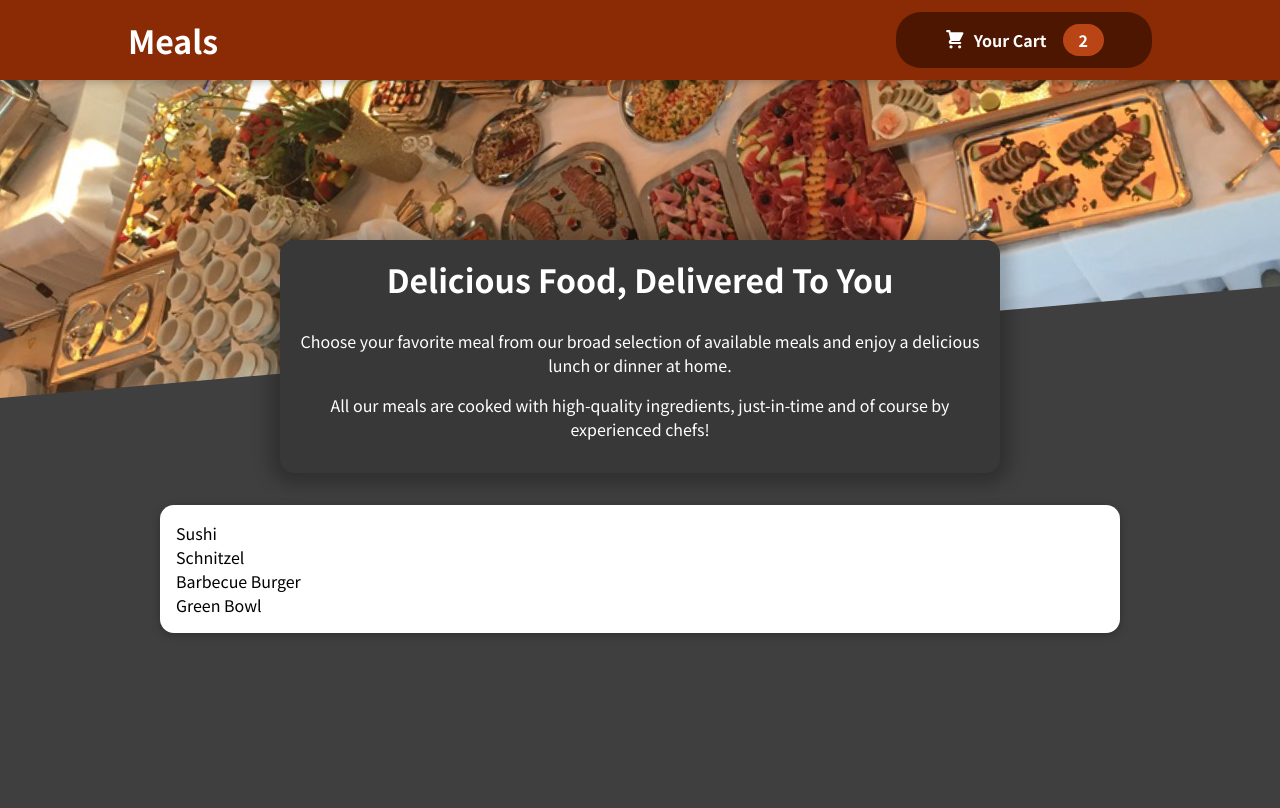
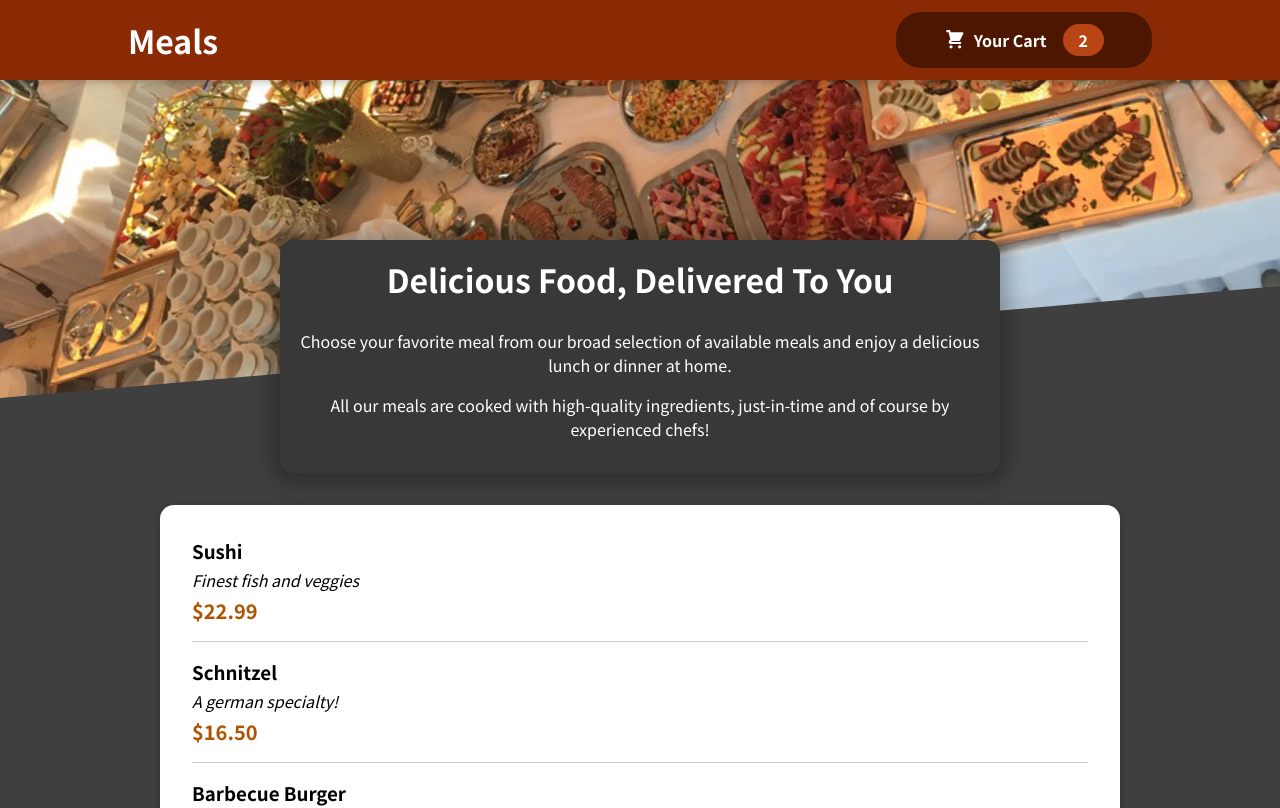
Before and after one commit to kapiljhajhria/react-food-order, a React (Create React App) app: page / in a window 1280 px wide. Shown: the top 808 px of the page. Built offline with nearby package versions, Linux system fonts and the light colour scheme.

Commit message:
MealItem created and styled

```diff
--- a/src/components/Meals/AvailableMeals.jsx
+++ b/src/components/Meals/AvailableMeals.jsx
@@ -1,6 +1,7 @@
 import React from "react";
 import classes from "./AvailableMeals.module.css";
 import Card from "../UI/Card";
+import MealItem from "./MealItem/MealItem";
 
 const DUMMY_MEALS = [
   {
@@ -30,7 +31,14 @@
 ];
 
 const AvailableMeals = () => {
-  const mealsList = DUMMY_MEALS.map((meal) => <li>{meal.name}</li>);
+  const mealsList = DUMMY_MEALS.map((meal) => (
+    <MealItem
+      key={meal.id}
+      name={meal.name}
+      price={meal.price}
+      description={meal.description}
+    />
+  ));
 
   return (
     <section className={classes.meals}>
--- /dev/null
+++ b/src/components/Meals/MealItem/MealItem.jsx
@@ -0,0 +1,17 @@
+import classes from "./MealItem.module.css";
+import React from "react";
+
+const MealItem = (props) => {
+  const price = `$${props.price.toFixed(2)}`;
+  return (
+    <li className={classes.meal}>
+      <div>
+        <h3>{props.name}</h3>
+        <div className={classes.description}>{props.description}</div>
+        <div className={classes.price}>{price}</div>
+      </div>
+    </li>
+  );
+};
+
+export default MealItem;
--- /dev/null
+++ b/src/components/Meals/MealItem/MealItem.module.css
@@ -0,0 +1,22 @@
+.meal {
+  display: flex;
+  justify-content: space-between;
+  margin: 1rem;
+  padding-bottom: 1rem;
+  border-bottom: 1px solid #ccc;
+}
+
+.meal h3 {
+  margin: 0 0 0.25rem 0;
+}
+
+.description {
+  font-style: italic;
+}
+
+.price {
+  margin-top: 0.25rem;
+  font-weight: bold;
+  color: #ad5502;
+  font-size: 1.25rem;
+}
```
Also changed, not shown: src/components/Meals/MealItem/MealItemForm.jsx (added).
